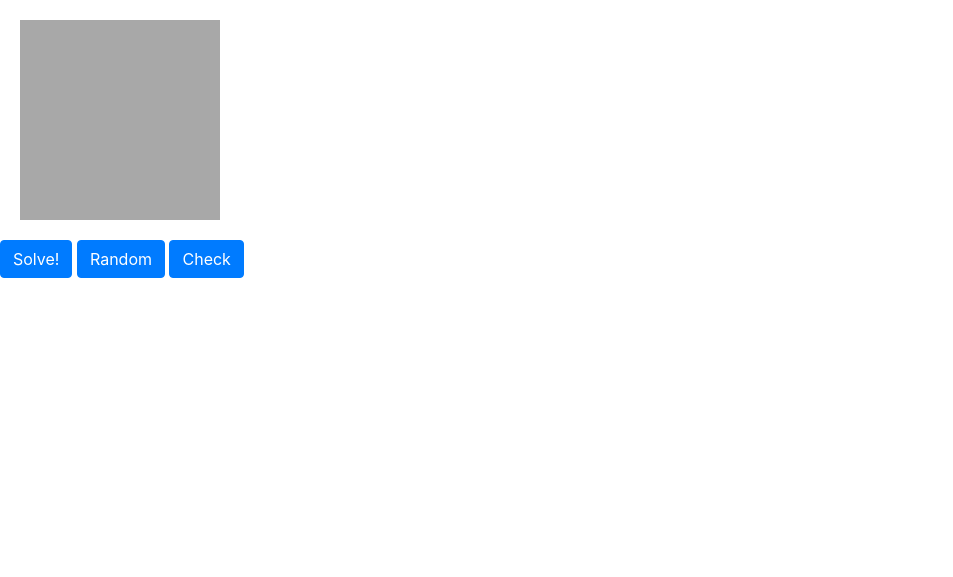
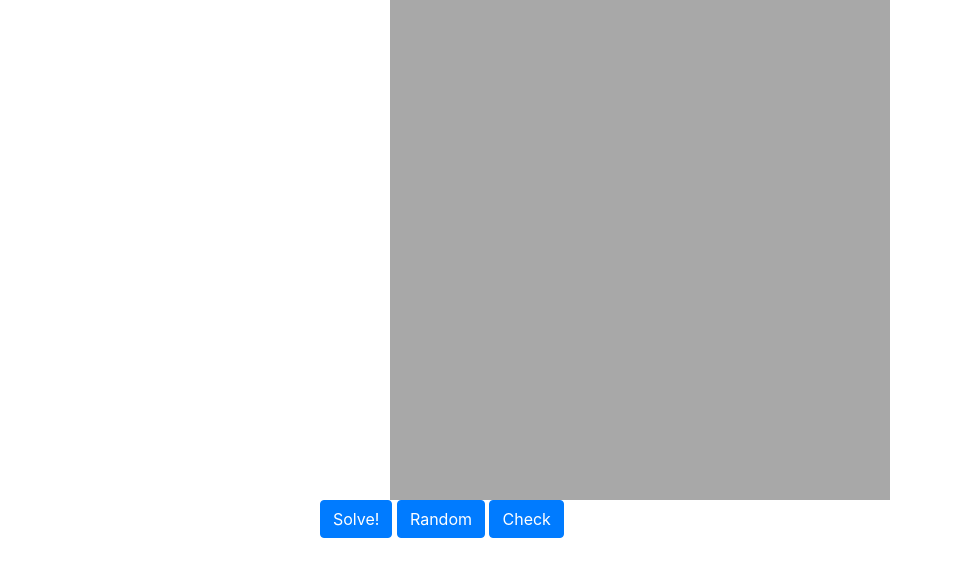
Before and after one commit to MajesticKoala/sudoku-solver, a Flask app: page / in a window 1280 px wide. Shown: the part 56-633 px from the top of the page, without its empty margins (0-953 px from the left). Run offline with Flask 2, Linux system fonts and the light colour scheme; some libraries are stand-ins or nearby versions.

Commit message:
Game screen

```diff
--- a/static/css/main.css
+++ b/static/css/main.css
@@ -1,6 +1,14 @@
+.game {
+    margin: auto;
+    width: 50%;
+}
 .mainSudoku {
-    width: 200px;
-    height: 200px;
+    margin: auto;
+    width: 500px;
+    height: 500px;
     background-color: rgb(168, 168, 168);
-    margin: 20px;
 }
+
+.buttons {
+    margin: auto;
+}
--- a/templates/index.html
+++ b/templates/index.html
@@ -42,12 +42,14 @@
         </div>
     </nav>
 
-    <div class="mainSudoku"></div>
-
-    <input class="btn btn-primary" type="button" value="Solve!">
-    <input class="btn btn-primary" type="button" value="Random">
-    <input class="btn btn-primary" type="button" value="Check">
-
+    <div class="game">
+        <div class="mainSudoku"></div>
+        <div class="buttons">
+            <input class="btn btn-primary" type="button" value="Solve!">
+            <input class="btn btn-primary" type="button" value="Random">
+            <input class="btn btn-primary" type="button" value="Check">
+        </div>
+    </div>
 
 
     <script src="https://code.jquery.com/jquery-3.5.1.slim.min.js"
```
